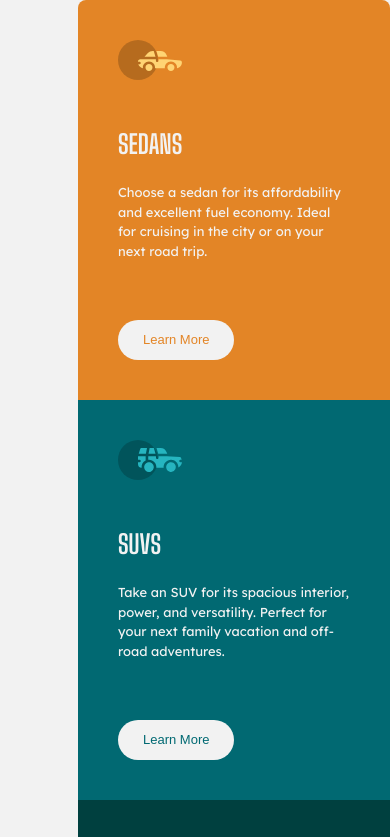
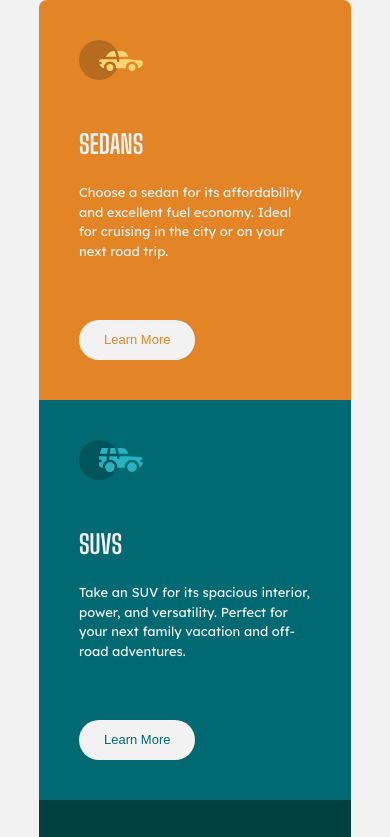
Before and after one commit to vishal-singh5128/3-column, a plain HTML site: page index.html in a window 390 px wide. Shown: the top 837 px of the page. Drawn offline with Linux system fonts and the light colour scheme.

Commit message:
Add files via upload

```diff
--- a/styles.css
+++ b/styles.css
@@ -124,7 +124,8 @@ padding: 0px;
 }
 
 body
-{   max-width: 100vw;
+{   max-width: 80vw;
+    margin-left: 10vw;
     background-color: #F2F2F2;
 
 }
```
